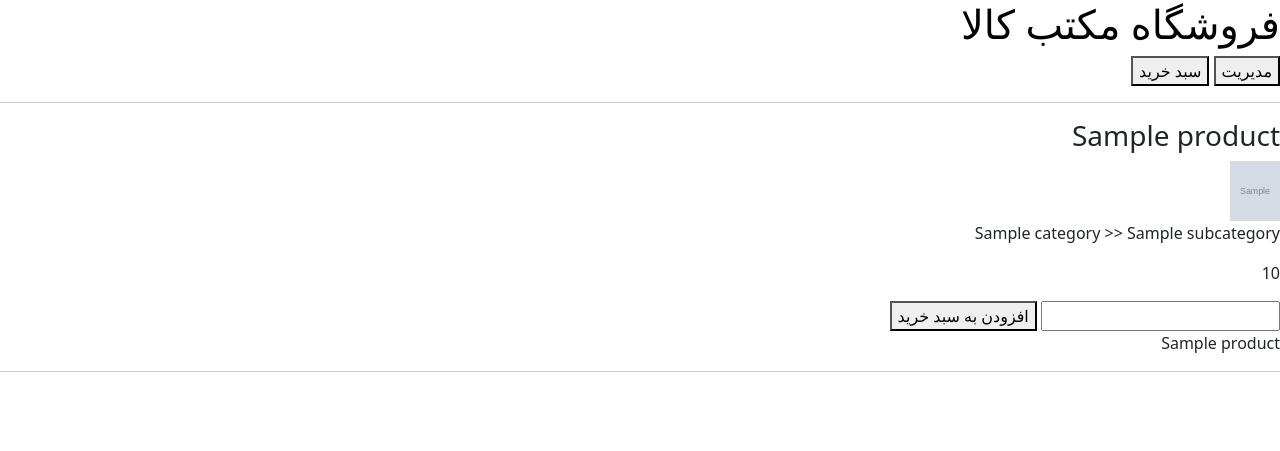
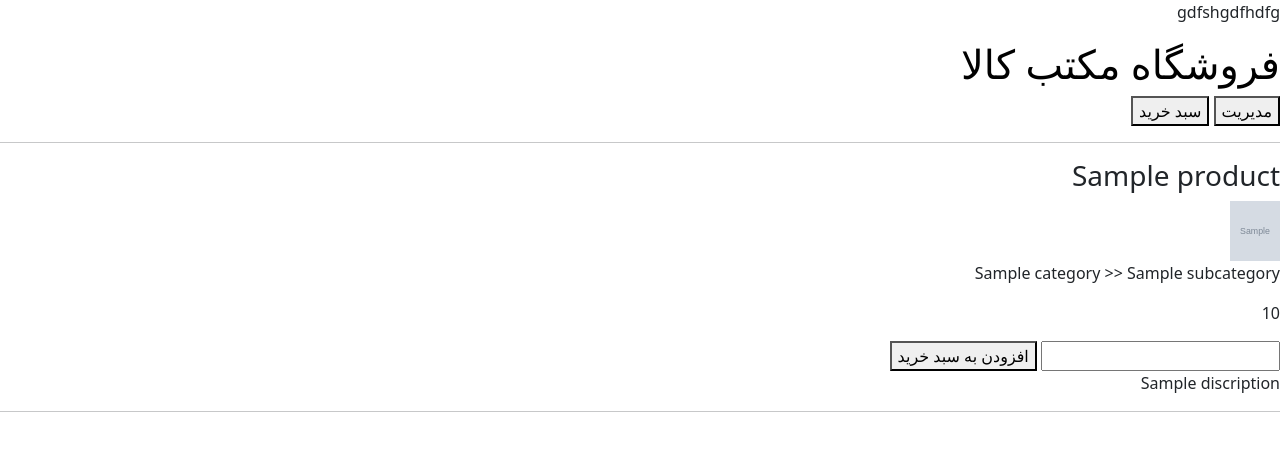
Before and after one commit to mmshojaefar/Store, a Flask app: template Store/templates/product.html in a window 1280 px wide. Shown: the top 451 px of the page. Run offline with Flask 2, Linux system fonts and the light colour scheme; the template is opened without the code that fills it: most values are stand-ins (such as "Sample title", 1, 10 or a date in 2020); grey boxes marked "Sample" are stand-in pictures; some libraries are stand-ins or nearby versions.

Commit message:
debug product page

```diff
--- a/Store/templates/base.html
+++ b/Store/templates/base.html
@@ -3,11 +3,13 @@
 <head>
     <meta charset="UTF-8">
     <meta name="viewport" content="width=device-width, initial-scale=1.0">
-    <link rel="stylesheet" href="../../static/lib/css/bootstrap.min.css">
+    <link rel="stylesheet" href="../static/lib/css/bootstrap.min.css">
     <link rel="stylesheet" href="../static/navbar.css">
     <title>{% block title %}{% endblock %}</title>
 </head>
 <body>
+gdfshgdfhdfg
+    <div class="pt-3" >
         <h1><a style="text-decoration: none; color:black;" href="/"> فروشگاه مکتب کالا </a></h1>
         <button type="button" onclick="location.href='/admin/login/';" >مدیریت</button>
         <button type="button" onclick="location.href='/basket/';" >سبد خرید</button>
@@ -16,5 +18,6 @@
         <script src="../static/lib/js/jquery-3.4.1.min.js"></script>
         <script src="../static/lib/js/bootstrap.min.js"></script>
         {% block script %}{% endblock %}
+    </div>
 </body>
 </html>
--- a/Store/templates/product.html
+++ b/Store/templates/product.html
@@ -11,13 +11,13 @@
     <p id='price'>{{ products[0]['price'] }}</p>
     <input type="number" min = 1 id="count">
     <button id="addToBasket" >افزودن به سبد خرید</button>
-    <p>{{ products[0][discription] }}</p>
+    <p>{{ products[0]["discription"] }}</p>
     <hr>
     {% for i in range(1, products|length) %}
         <img src="{{ products[0]['image'] }}" alt="بعدا عکس میذاریم" width="50" height="60">
         <p>{{ products[0]['category'] }} >> {{ products[0]['subcategory'] }}</p>
         <p>{{ products[0]['price'] }}</p>
-        <p>{{ products[0][discription] }}</p>
+        <p>{{ products[0]["discription"] }}</p>
     {% endfor %}
 {% endblock %}
 {% block script %}
```
Also changed, not shown: 1 other file. Lines whose indentation alone changed are shown as unchanged.
